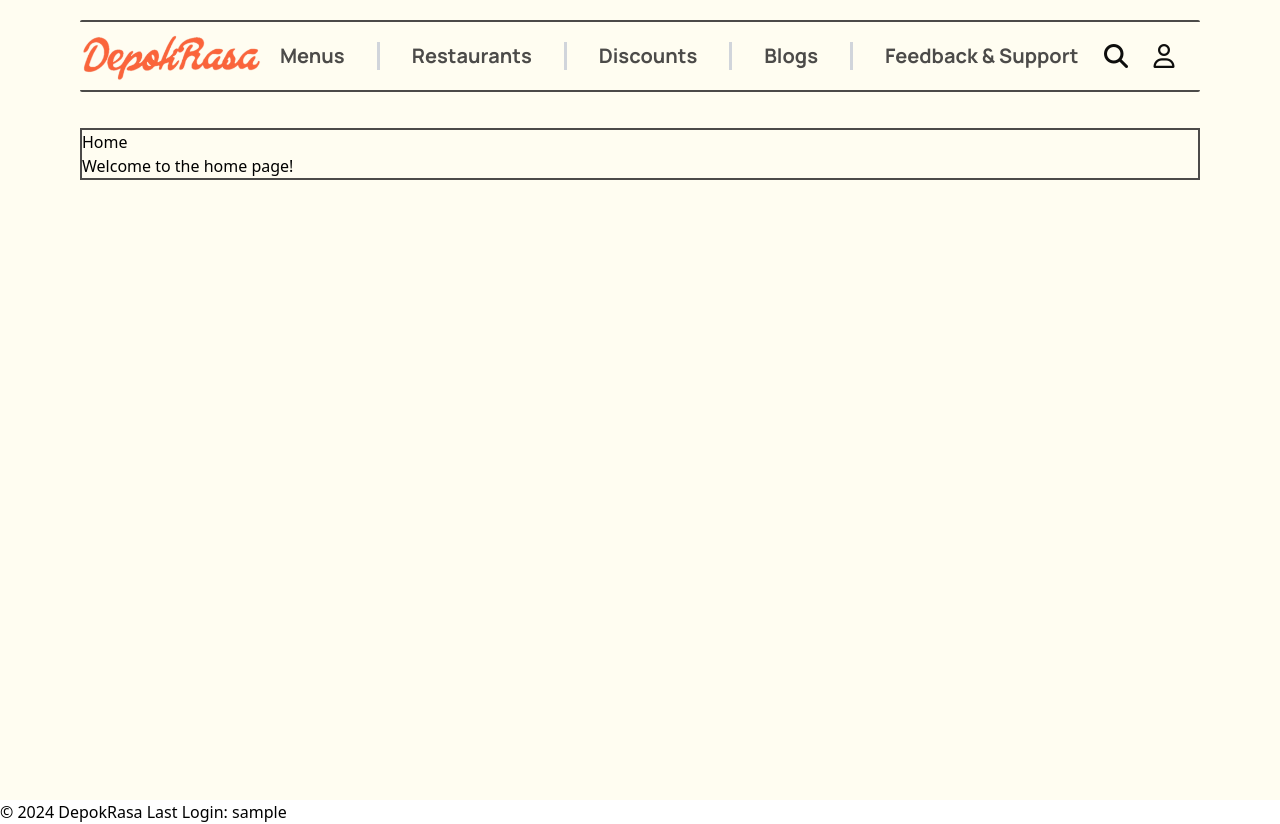
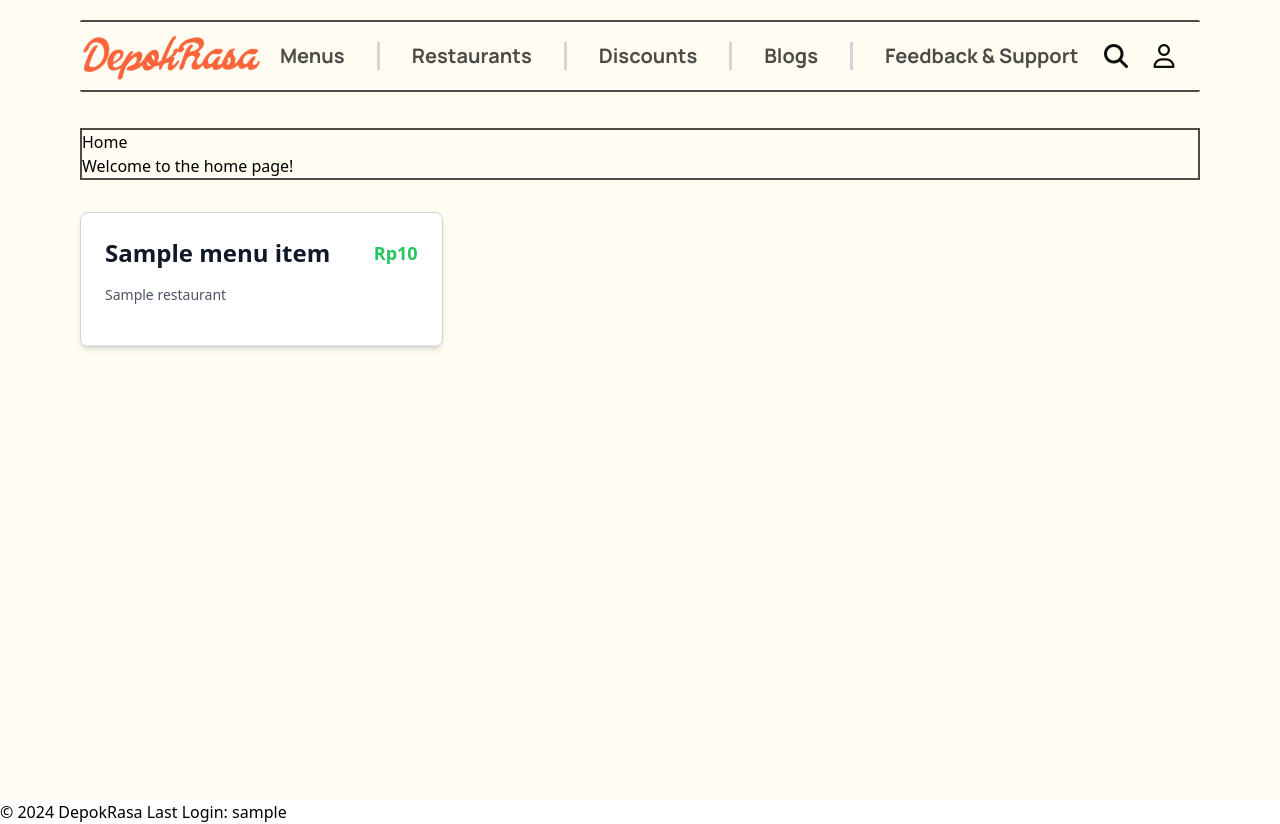
Before and after one commit to PBP-E05/depokrasa, a Django app: template main/templates/main.html in a window 1280 px wide. Run offline with Django 5.2, Linux system fonts and the light colour scheme; the template is opened without the code that fills it: most values are stand-ins (such as "Sample title", 1, 10 or a date in 2020); parts of the project's set-up code (start-up, migrations or seed data) failed here and were passed over; some libraries are stand-ins or nearby versions; some web fonts are replaced.

Commit message:
views.py add function to load datasets. add card_product.html& edit main

```diff
--- a/main/templates/main.html
+++ b/main/templates/main.html
@@ -9,6 +9,29 @@
         <p>{{ user.email }}</p>
         <p>{{ user.phone }}</p>
     </div>
+
+    <!-- Display Food Cards -->
+    <div class="grid grid-cols-3 gap-4 mt-8">
+        {% for restaurant in restaurants %}
+            {% for menu_item in restaurant.menu %}
+                <div class="relative break-inside-avoid bg-white rounded-lg shadow-md overflow-hidden border border-gray-300 hover:shadow-lg transition-shadow duration-300">
+                    <!-- Card Content -->
+                    <div class="p-6">
+                        <div class="flex items-center justify-between mb-4">
+                            <!-- Product Name and Price -->
+                            <h3 class="text-2xl font-semibold text-gray-900">{{ menu_item.food_name }}</h3>
+                            <p class="text-lg font-bold text-green-500">Rp{{ menu_item.price }}</p>
+                        </div>
+
+                        <p class="text-gray-600 text-sm mb-4">{{ restaurant.name }}</p>
+                    </div>
+
+                    <!-- Divider -->
+                    <div class="border-t border-gray-200"></div>
+                </div>
+            {% endfor %}
+        {% endfor %}
+    </div>
 </div>
 
 {% include 'footer.html' %}
```
Also changed, not shown: main/templates/card_product.html (added, +14 -0 lines), main/views.py (+15 -10 lines).
